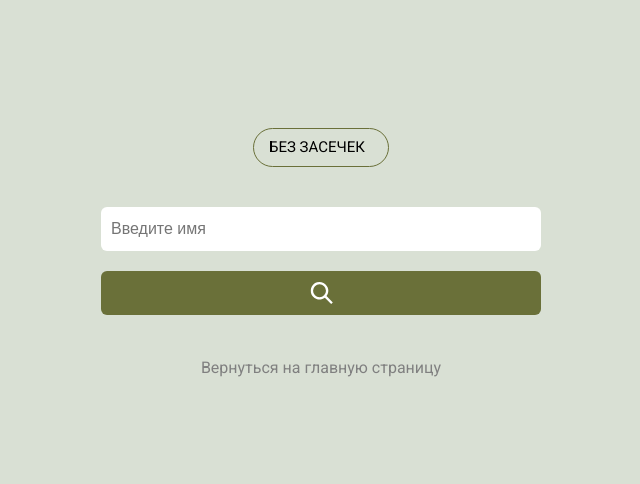
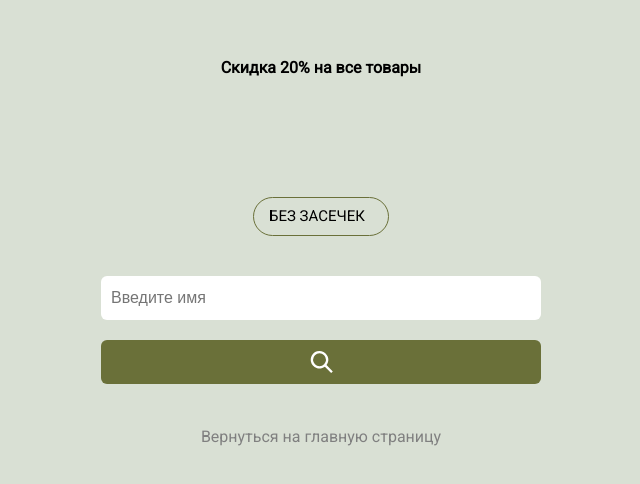
Before and after one commit to irinaais/yolatengo, a React (Create React App) app: page /search in a window 1280 px wide. Shown: the part 148-632 px from the top of the page, without its empty margins (319-959 px from the left). Built offline with nearby package versions, Linux system fonts and the light colour scheme.

Commit message:
feat: add PromotionalBanner

```diff
--- /dev/null
+++ b/src/ui/components/PromotionalBanner/PromotionalBanner.css
@@ -0,0 +1,9 @@
+.promotional-banner {
+  margin-block-end: 80px;
+}
+
+.promotional-banner:hover {
+  opacity: 0.7;
+  transition: opacity 0.3s;
+  cursor: pointer;
+}
--- /dev/null
+++ b/src/ui/components/PromotionalBanner/PromotionalBanner.tsx
@@ -0,0 +1,14 @@
+import "./PromotionalBanner.css";
+import { ReactElement } from "react";
+
+type PromotionalBannerProps = {
+  text: string;
+}
+
+export default function PromotionalBanner({ text }: PromotionalBannerProps): ReactElement {
+  return (
+    <div className='promotional-banner'>
+      <p>{ text }</p>
+    </div>
+  );
+}
--- a/src/ui/pages/SearchPage/SearchPage.tsx
+++ b/src/ui/pages/SearchPage/SearchPage.tsx
@@ -7,6 +7,7 @@ import ErrorList from "../../components/ErrorList/ErrorList";
 import LinkTo from "../../components/LinkTo/LinkTo";
 import { getEmailsList } from "../../../app-components/network/YoulatengoApi";
 import FontSwitch from "../../components/FontSwitch/FontSwitch";
+import PromotionalBanner from "../../components/PromotionalBanner/PromotionalBanner";
 
 type EmailsListState = string[];
 
@@ -14,6 +15,7 @@ export default function SearchPage(): ReactElement {
   const [isLoading, setIsLoading] = useState(false);
   const [emailsList, setEmailsList] = useState<EmailsListState>([]);
   const [isEmailsFetched, setIsEmailsFetched] = useState(false);
+  const [bannerText, setBannerText] = useState('Скидка 20% на все товары');
   const [isError, setIsError] = useState(false);
   const [textError, setTextError] = useState('');
   const isSuccessfullyLoaded = !isLoading && !isError;
@@ -23,6 +25,7 @@ export default function SearchPage(): ReactElement {
     setIsLoading(true);
     setIsError(false);
     setIsEmailsFetched(false);
+    toggleBannerText();
     setTimeout(() => {
       try {
         const emailsList = getEmailsList(name);
@@ -37,11 +40,20 @@ export default function SearchPage(): ReactElement {
     }, 2000);
   }
 
+  function toggleBannerText(){
+    if (bannerText === 'Скидка 20% на все товары') {
+      setBannerText('Бесплатная доставка свыше 50 долларов')
+    } else {
+      setBannerText('Скидка 20% на все товары');
+    }
+  }
+
   return (
     <main className='search'>
       {isLoading && <Preloader />}
       {isSuccessfullyLoaded && (
         <>
+          <PromotionalBanner text={ bannerText }/>
           <FontSwitch />
           <SearchForm onSubmit={handleSearchEmail}/>
           {isEmailsFetched && <EmailsList emailsList={emailsList}/>}
```
